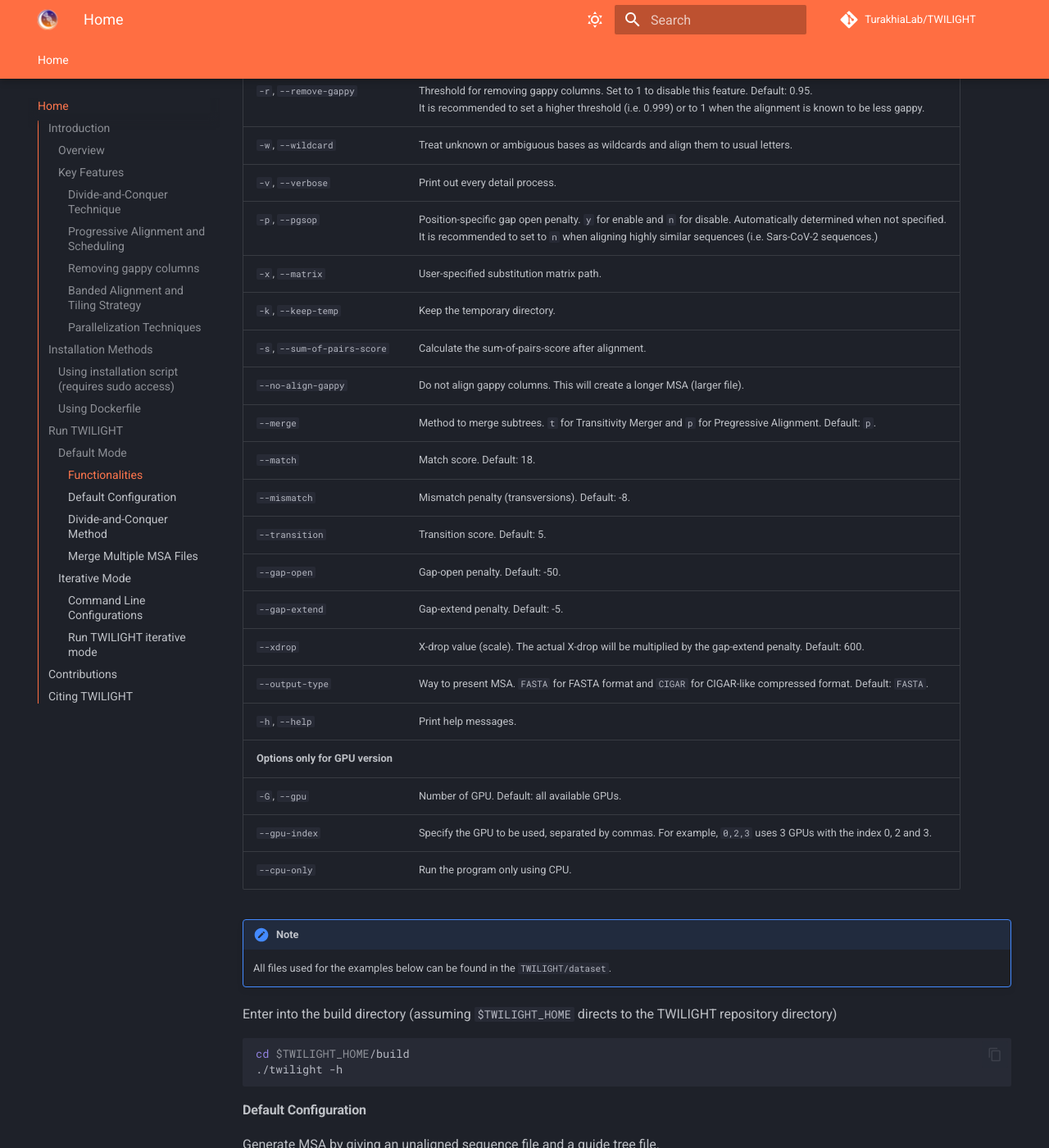
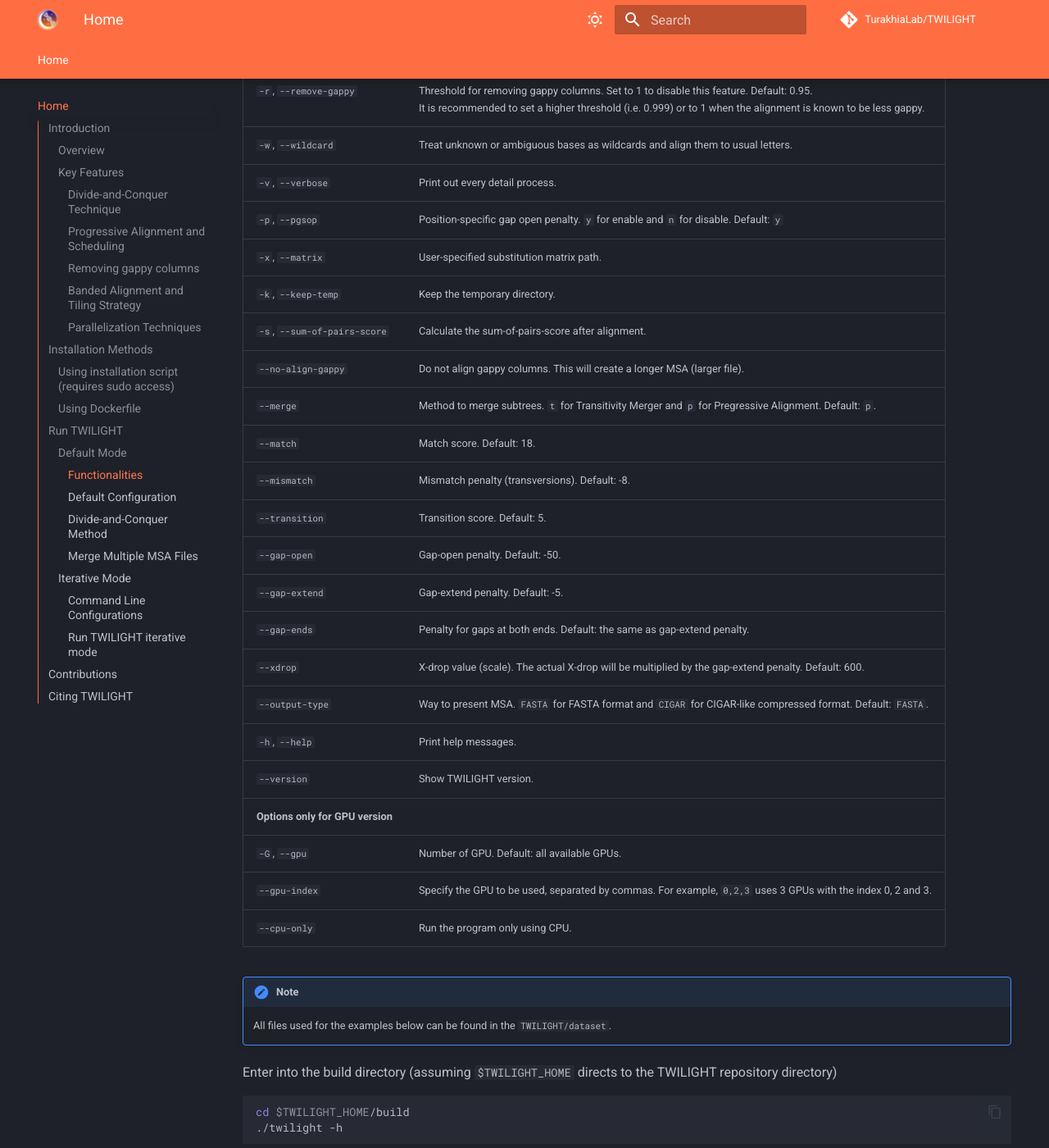
Before and after one commit to TurakhiaLab/TWILIGHT, an MkDocs documentation site: the page built from docs/index.md, in a window 1280 px wide and 1400 px high, scrolled down 5316 px. Shown: the whole window at 82% size. Built offline with MkDocs 1.6.1 and Material for MkDocs 9.7.7, drawn with Linux system fonts in a browser that asks for light colours; comment, search, counter and statistics services are not loaded.

Commit message:
update wiki doc

```diff
--- a/docs/index.md
+++ b/docs/index.md
@@ -142,7 +142,7 @@ docker run --platform=linux/amd64 -it twilight
 | `-r`, `--remove-gappy`           | Threshold for removing gappy columns. Set to 1 to disable this feature. Default: 0.95. <br> It is recommended to set a higher threshold (i.e. 0.999) or to 1 when the alignment is known to be less gappy.                                           |
 | `-w`, `--wildcard`               | Treat unknown or ambiguous bases as wildcards and align them to usual letters.                                       |
 | `-v`, `--verbose`                | Print out every detail process.                                                                                      |
-| `-p`, `--pgsop`                  | Position-specific gap open penalty. `y` for enable and `n` for disable. Automatically determined when not specified. <br> It is recommended to set to `n` when aligning highly similar sequences (i.e. Sars-CoV-2 sequences.) |
+| `-p`, `--pgsop`                  | Position-specific gap open penalty. `y` for enable and `n` for disable. Default: `y`|
 | `-x`, `--matrix`                 | User-specified substitution matrix path.                                                                             |
 | `-k`, `--keep-temp`              | Keep the temporary directory.                                                                                        |
 | `-s`, `--sum-of-pairs-score`     | Calculate the sum-of-pairs-score after alignment.                                                                    |
@@ -153,9 +153,11 @@ docker run --platform=linux/amd64 -it twilight
 | `--transition`                   | Transition score. Default: 5.                                                                                        |
 | `--gap-open`                     | Gap-open penalty. Default: -50.                                                                                      |
 | `--gap-extend`                   | Gap-extend penalty. Default: -5.                                                                                     |
+| `--gap-ends`                   | Penalty for gaps at both ends. Default: the same as gap-extend penalty.                                                                                     |
 | `--xdrop`                        | X-drop value (scale). The actual X-drop will be multiplied by the gap-extend penalty. Default: 600.                  |
 | `--output-type`                  | Way to present MSA. `FASTA` for FASTA format and `CIGAR` for CIGAR-like compressed format. Default: `FASTA`.         |
 | `-h`, `--help`                   | Print help messages.                                                                                                 |
+| `--version`                   | Show TWILIGHT version.                                                                                                 |
 | **Options only for GPU version**                                                                                                                        |
 | `-G`, `--gpu`                    | Number of GPU. Default: all available GPUs.                                                                          |
 | `--gpu-index`                    | Specify the GPU to be used, separated by commas. For example, `0,2,3` uses 3 GPUs with the index 0, 2 and 3.         |
```
